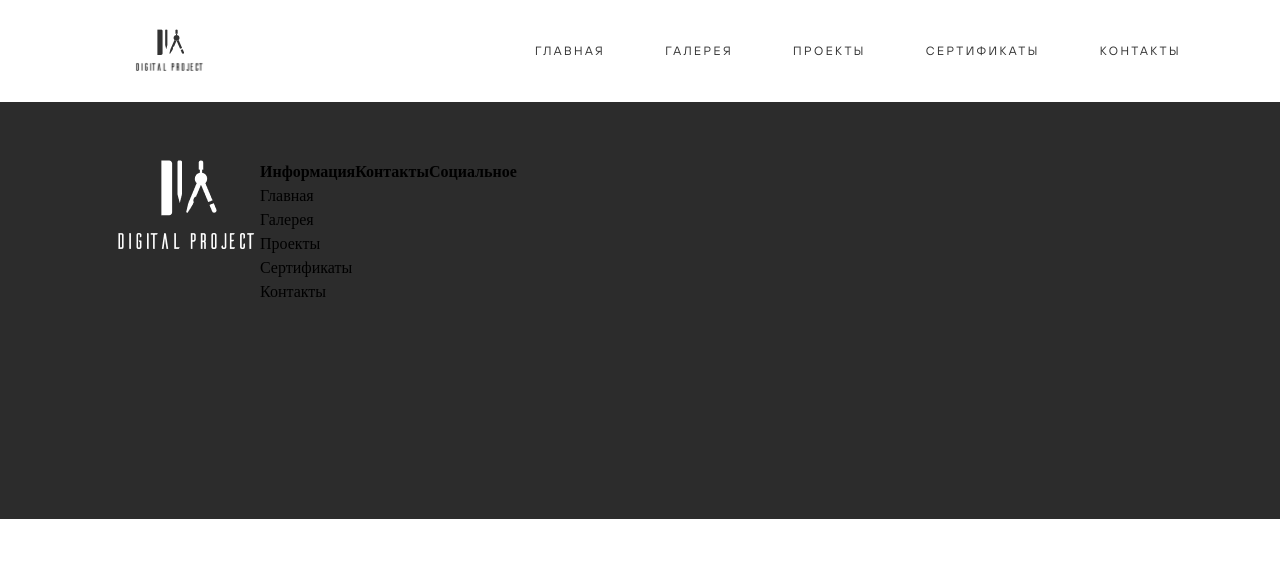
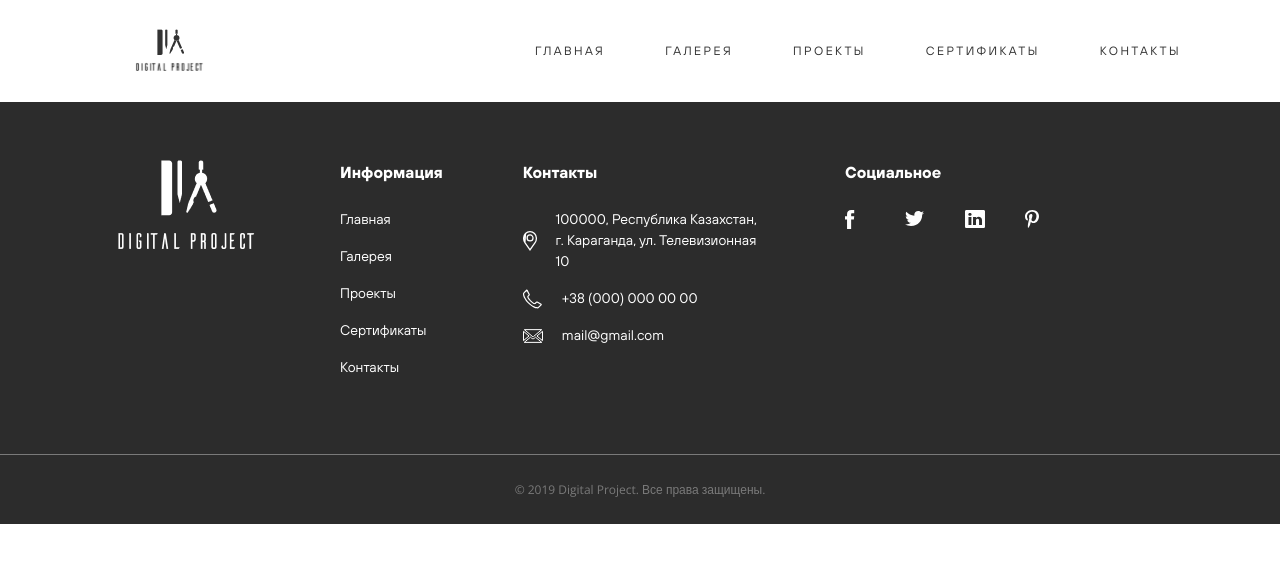
Before and after one commit to andriiprotas58/Digital-Project, a React (Create React App) app: page / in a window 1280 px wide. Shown: the top 562 px of the page. Built offline with nearby package versions, Linux system fonts and the light colour scheme.

Commit message:
feature: add footer contents

```diff
--- a/public/index.html
+++ b/public/index.html
@@ -7,7 +7,9 @@
 
     <link rel="stylesheet" href="index.css" />
     <link rel="stylesheet" href="./fonts/TTHoves/stylesheet.css" />
-
+    <link rel="preconnect" href="https://fonts.googleapis.com">
+    <link rel="preconnect" href="https://fonts.gstatic.com" crossorigin>
+    <link href="https://fonts.googleapis.com/css2?family=Open+Sans:wght@300&display=swap" rel="stylesheet">
     <title></title>
   </head>
   <body>
--- a/src/components/Footer/Footer.jsx
+++ b/src/components/Footer/Footer.jsx
@@ -1,33 +1,87 @@
 import React, { useState } from "react";
 import sc from "./Footer.module.css";
 import logo from "../../assets/logofull_invert.svg";
+import mpoint from "../../assets/Maps_point.svg";
+import mail from "../../assets/mail.svg";
+import phone from "../../assets/Phone.svg";
+
+import facebook from "../../assets/facebook.svg";
+import twitter from "../../assets/twitter.svg";
+import pininterest from "../../assets/pininterest.svg";
+import Linked_In from "../../assets/Linked In.svg";
 
 const Footer = () => {
   const [headbarbuttons, setHeadbarbutton] = useState([
-    { name: "Главная", url: "https://www.google.com" },
-    { name: "Галерея", url: "https://www.google.com" },
-    { name: "Проекты", url: "https://www.google.com" },
-    { name: "Сертификаты", url: "https://www.google.com" },
-    { name: "Контакты", url: "https://www.google.com" },
+    { name: "Главная", href: "https://www.google.com" },
+    { name: "Галерея", href: "https://www.google.com" },
+    { name: "Проекты", href: "https://www.google.com" },
+    { name: "Сертификаты", href: "https://www.google.com" },
+    { name: "Контакты", href: "https://www.google.com" },
   ]);
+
+  const [contacts, setContact] = useState([
+    {
+      text: "100000, Республика Казахстан, г. Караганда, ул. Телевизионная 10",
+      icon: mpoint,
+      href: "https://www.google.com",
+    },
+    {
+      text: "+38 (000) 000 00 00",
+      icon: phone,
+      href: "https://www.google.com",
+    },
+    { text: "mail@gmail.com", icon: mail, href: "https://www.google.com" },
+  ]);
+
+  const [social, setSocial] = useState([
+    { icon: facebook, href: "https://uk-ua.facebook.com" },
+    { icon: twitter, href: "https://twitter.com/?lang=uk" },
+    { icon: Linked_In, href: "https://www.linkedin.com" },
+    { icon: pininterest, href: "https://www.pinterest.com" },
+  ]);
+
   return (
     <div className={sc.main}>
+      <div className={sc.maincontent}>
         <img className={sc.logo} src={logo} alt="Didgital Project" />
         <div className={sc.textblock}>
           <h4>Информация</h4>
           {headbarbuttons.map((e) => {
             return (
-            <a className={sc.mainlink} href={e.url}>
+              <a className={sc.mainlink} href={e.href}>
                 {e.name}
               </a>
             );
           })}
         </div>
-      <div>
+        <div className={sc.textblock}>
           <h4>Контакты</h4>
+          {contacts.map((e) => {
+            return (
+              <div className={sc.mainlink}>
+                <img className={sc.icon} src={e.icon} alt="" />
+                <a className={sc.contact} href={e.href}>
+                  {e.text}
+                </a>
               </div>
-      <div>
+            );
+          })}
+        </div>
+        <div className={sc.textblock}>
           <h4>Социальное</h4>
+          <div className={sc.mainlink}>
+            {social.map((e) => {
+              return (
+                <a className={[sc.icon, sc.social].join(" ")} href={e.href}>
+                  <img src={e.icon} alt="" />
+                </a>
+              );
+            })}
+          </div>
+        </div>
+      </div>
+      <div className={sc.copyright}>
+        <p>© 2019 Digital Project. Все права защищены.</p>
       </div>
     </div>
   );
--- a/src/components/Footer/Footer.module.css
+++ b/src/components/Footer/Footer.module.css
@@ -1,13 +1,15 @@
 .main {
   display: flex;
+  flex-direction: column;
   width: 100vw;
-  height: 417px;
   background-color: #2c2c2c;
   padding: 0 115px;
   padding-top: 58px;
+  align-items: center;
+  font-family: "TT Hoves";
+  color: #ffffff;
+}
 
-
-}
 .logo {
   height: 94px;
 }
@@ -16,3 +18,49 @@
   display: flex;
   flex-direction: column;
 }
+.contact {
+  margin-left: 19px;
+  max-width: 314px;
+}
+.mainlink {
+  display: flex;
+  flex-direction: row;
+  align-items: center;
+  font-size: 14px;
+  margin-bottom: 16px;
+}
+h4 {
+  margin-bottom: 25px;
+}
+.icon {
+  width: 20px;
+  height: 20px;
+}
+.social {
+  display: flex;
+  align-items: center;
+  margin-right: 40px;
+}
+.logo,
+.textblock {
+  margin-right: 80px;
+}
+.maincontent {
+  display: flex;
+}
+.copyright {
+  margin-top: 60px;
+  height: 70px;
+  width: 100vw;
+  display: flex;
+  align-items: center;
+  justify-content: center;
+  font-family: "Open Sans", sans-serif;
+  font-size: 12px;
+  font-weight: 400;
+  line-height: 22px;
+  letter-spacing: 0px;
+  text-align: left;
+  color: #c8c8c880;
+  border-top: 1px solid #c8c8c880;
+}
```
Lines whose indentation alone changed are shown as unchanged.
